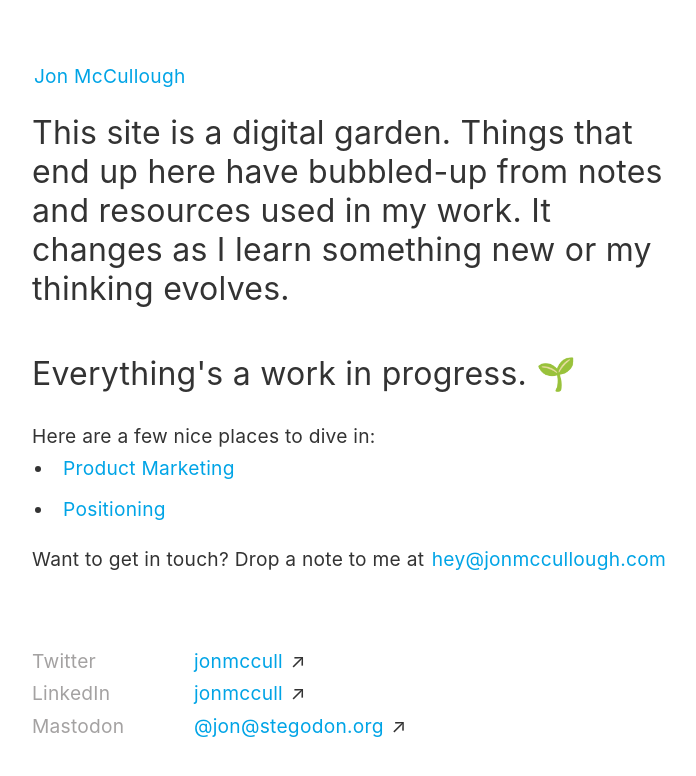
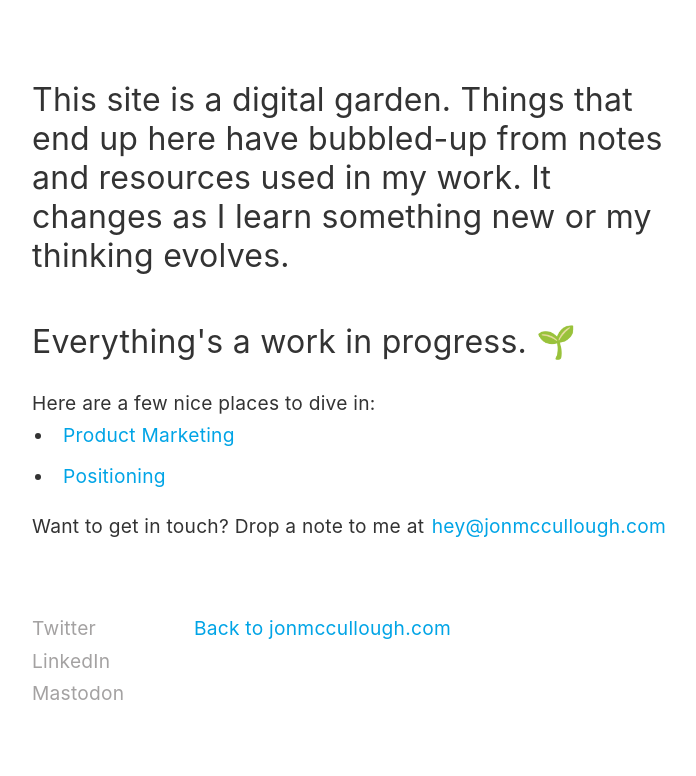
Before and after one commit to jonmccull/digital-garden, a Jekyll site: the page built from _pages/index-page.md, in a window 1280 px wide. Shown: the top 776 px of the page, without its empty margins (288-984 px from the left). Built offline with Jekyll 4.4.1, drawn with Linux system fonts in a browser that asks for light colours.

Commit message:
Updates to nav links and removing social links.

```diff
--- a/_pages/index-page.md
+++ b/_pages/index-page.md
@@ -7,12 +7,12 @@ excerpt: Jon McCullough is a Canadian product marketer based in Norway. Welcome
 ---
 
 <div class="hero-text">
-  <a class="internal-link" style="padding-bottom:20px;" href="https://jonmccullough.com/">Jon McCullough</a>
   <p class="hero-title" style="padding-top: 20px;">This site is a digital garden. Things that end up here have bubbled-up from notes and resources used in my work. It changes as I learn something new or my thinking evolves.</p>
 
   <p class="hero-title" style="padding-top: 20px;">Everything's a work in progress. 🌱</p>
 
   Here are a few nice places to dive in:
+  <br>
   <li><a class="internal-link" href="/product-marketing/">Product Marketing</a></li>
   <li><a class="internal-link" href="/positioning">Positioning</a></li>
 
@@ -27,9 +27,7 @@ excerpt: Jon McCullough is a Canadian product marketer based in Norway. Welcome
 	  <p class="grey-text" style="margin: 0;">Mastodon</p>
 	</div>
 	<div style="position: relative; width: 75%; float: left; display: block;">
-	  <p style="margin: 0;"><a target="blank" href="https://twitter.com/jonmccull">jonmccull</a> ↗</p>
-	  <p style="margin: 0;"><a target="blank" href="https://www.linkedin.com/in/jonmccullough/">jonmccull</a> ↗</p>
-	  <p style="margin: 0;"><a rel="me" target="blank" href="https://stegodon.org/@jon">@jon@stegodon.org</a> ↗</p>
+	<a class="internal-link" style="padding-bottom:20px;" href="https://jonmccullough.com/">Back to jonmccullough.com</a>
 	</div>
 	</div>
   <!-- .social-links -->
```
